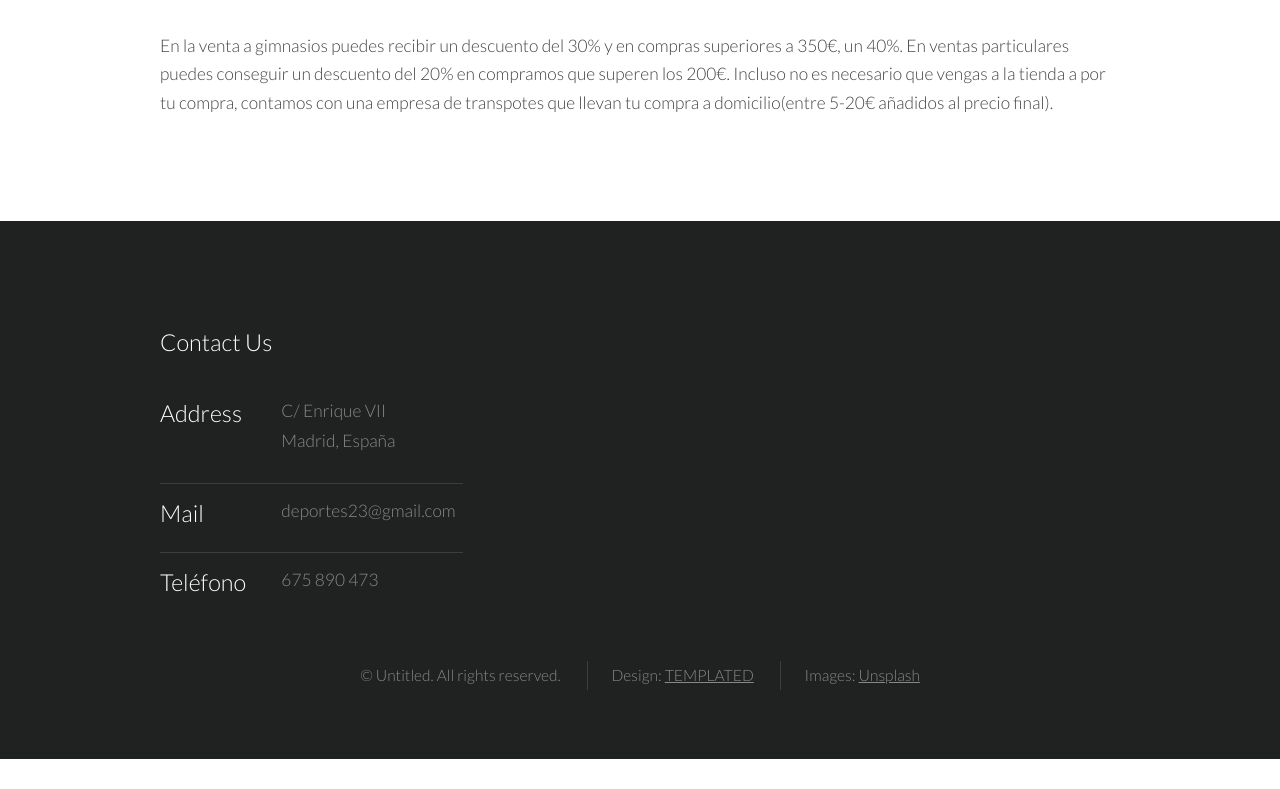
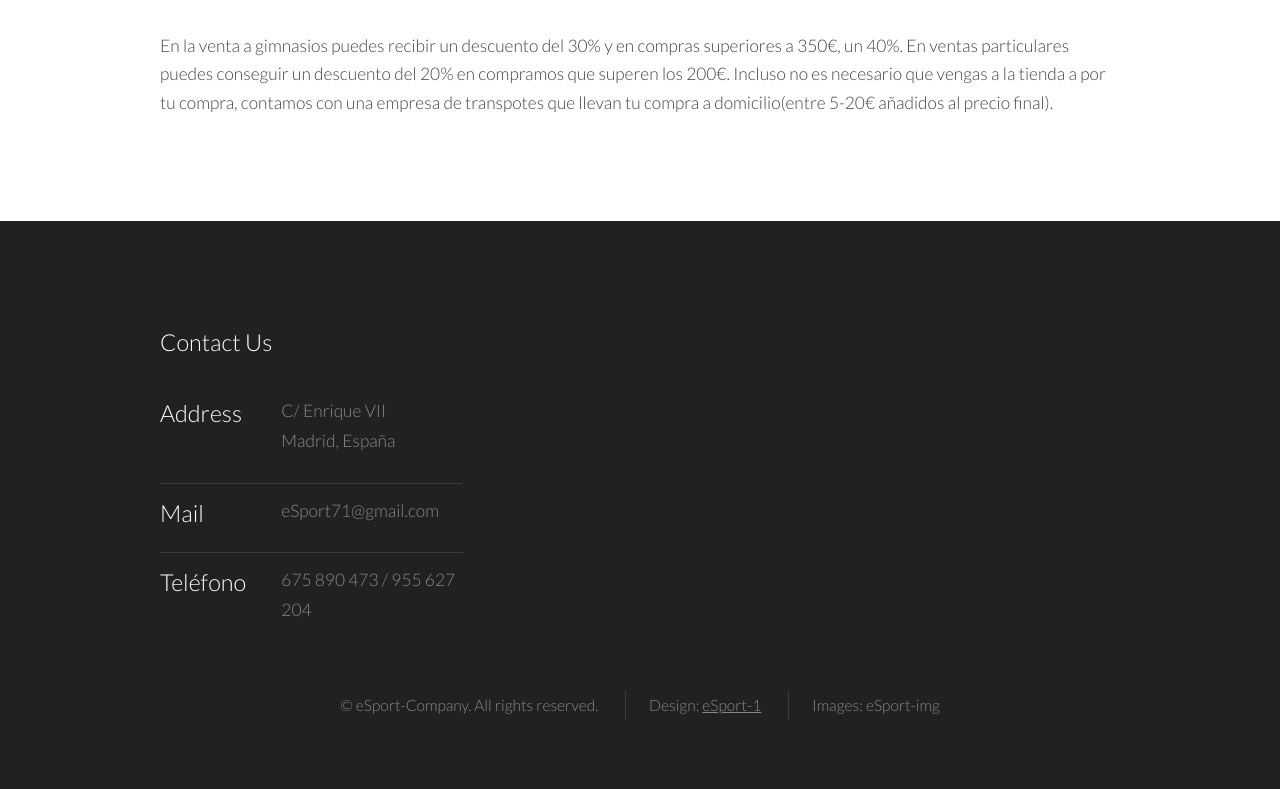
Before and after one commit to dangam525/html-1, a plain HTML site: page templated-interphase/generic.html in a window 1280 px wide. Shown: the part 1087-1876 px from the top of the page. Before the commit the page ends 1846 px from the top, so only its background shows below. Drawn offline with Linux system fonts and the light colour scheme.

Commit message:
finalizo el proyecto

```diff
--- a/templated-interphase/generic.html
+++ b/templated-interphase/generic.html
@@ -7,7 +7,7 @@
 <html lang="en">
 	<head>
 		<meta charset="UTF-8">
-		<title>Equipo deportivo</title>
+		<title>eSport</title>
 		<meta http-equiv="content-type" content="text/html; charset=utf-8" />
 		<meta name="description" content="" />
 		<meta name="keywords" content="" />
@@ -27,12 +27,10 @@
 
 		<!-- Header -->
 			<header id="header">
-				<h1><a href="index.html">Interphase</a></h1>
 				<nav id="nav">
 					<ul>
 						<li><a href="index.html">Home</a></li>
 						<li><a href="generic.html">Equipo deportivo</a></li>
-						<li><a href="elements.html">Elements</a></li>
 					</ul>
 				</nav>
 			</header>
@@ -71,19 +69,19 @@
 								</li>
 								<li>
 									<h3>Mail</h3>
-									<a href="#"></a>deportes23@gmail.com</a>
+									<a></a>eSport71@gmail.com</a>
 								</li>
 								<li>
 									<h3>Teléfono</h3>
-									675 890 473
+									675 890 473 / 955 627 204
 								</li>
 							</ul>
 						</section>
 					</div>
 					<ul class="copyright">
-						<li>&copy; Untitled. All rights reserved.</li>
-						<li>Design: <a href="http://templated.co">TEMPLATED</a></li>
-						<li>Images: <a href="http://unsplash.com">Unsplash</a></li>
+						<li>&copy; eSport-Company. All rights reserved.</li>
+						<li>Design: <a >eSport-1</a></li>
+						<li>Images: <a ></a>eSport-img</a></li>
 					</ul>
 				</div>
 			</footer>
```
Also changed, not shown: templated-interphase/index.html (+8 -9 lines).
